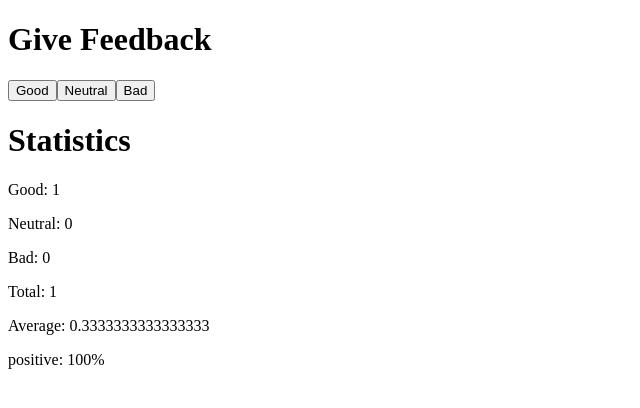
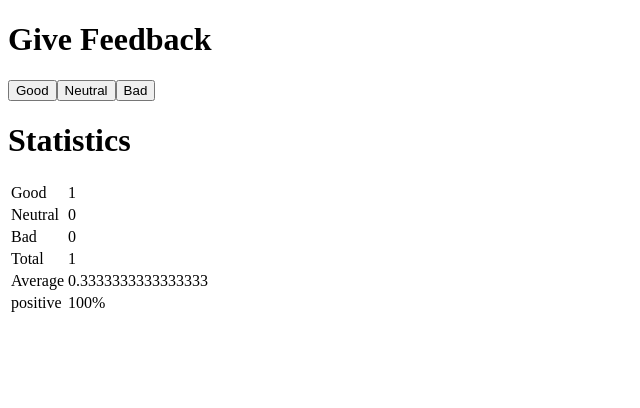
Before and after one commit to data2dev/fullstack_submissions, a React (Vite) app in the folder part1/project_unicafe/: page / in a window 1280 px wide. Both pictures are taken after a click on the button "Good". Shown: the top 408 px of the page, without its empty margins (0-640 px from the left). Built offline with nearby package versions, Linux system fonts and the light colour scheme.

Commit message:
presented as a table

```diff
--- a/part1/project_unicafe/src/App.jsx
+++ b/part1/project_unicafe/src/App.jsx
@@ -7,7 +7,10 @@
 )
 
 const StatisticLine = ({ text, value }) => (
-  <p>{text}: {value}</p>
+  <tr>
+    <td>{text}</td>
+    <td>{value}</td>
+  </tr>
 )
 
 
@@ -24,12 +27,17 @@
     return (
     <div>
       <h1>Statistics</h1>
+      <table>
+      <tbody>
       <StatisticLine text="Good" value={good} />
       <StatisticLine text="Neutral" value={neutral} />
       <StatisticLine text="Bad" value={bad} />
       <StatisticLine text="Total" value={total} />
       <StatisticLine text="Average" value={average} />
       <StatisticLine text="positive" value={positive + '%'} />
+      </tbody>
+      </table>
+
     </div>
   )
 }
```
